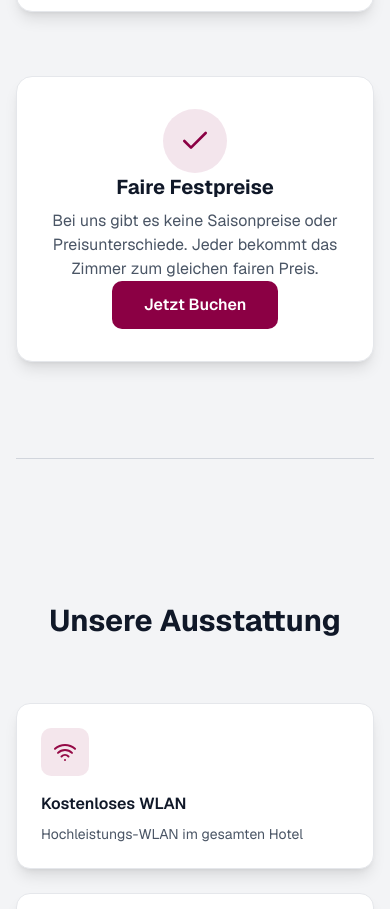
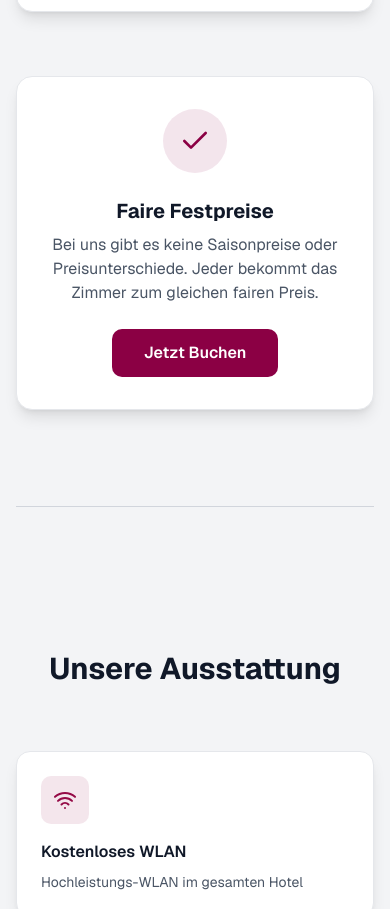
Before and after one commit to derwilmoth/workandsleep-landingpage, a Next.js app: page / in a window 390 px wide. Shown: the part 2717-3626 px from the top of the page. Built offline with nearby package versions, Linux system fonts and the light colour scheme; a web font is replaced by a local one.

Commit message:
Gap Update on Mobile Rooms.

```diff
--- a/components/rooms-section.tsx
+++ b/components/rooms-section.tsx
@@ -102,7 +102,7 @@ export function RoomsSection() {
         </div>
 
         <div className="mt-16 p-8 bg-white rounded-2xl shadow-lg border border-gray-200">
-          <div className="flex flex-col md:flex-row items-center justify-between text-center md:text-left">
+          <div className="flex flex-col md:flex-row items-center gap-6 justify-between text-center md:text-left">
             <div className="flex-shrink-0 w-16 h-16 bg-primary/10 rounded-full flex items-center justify-center">
               <Check className="w-8 h-8 text-primary" />
             </div>
```
